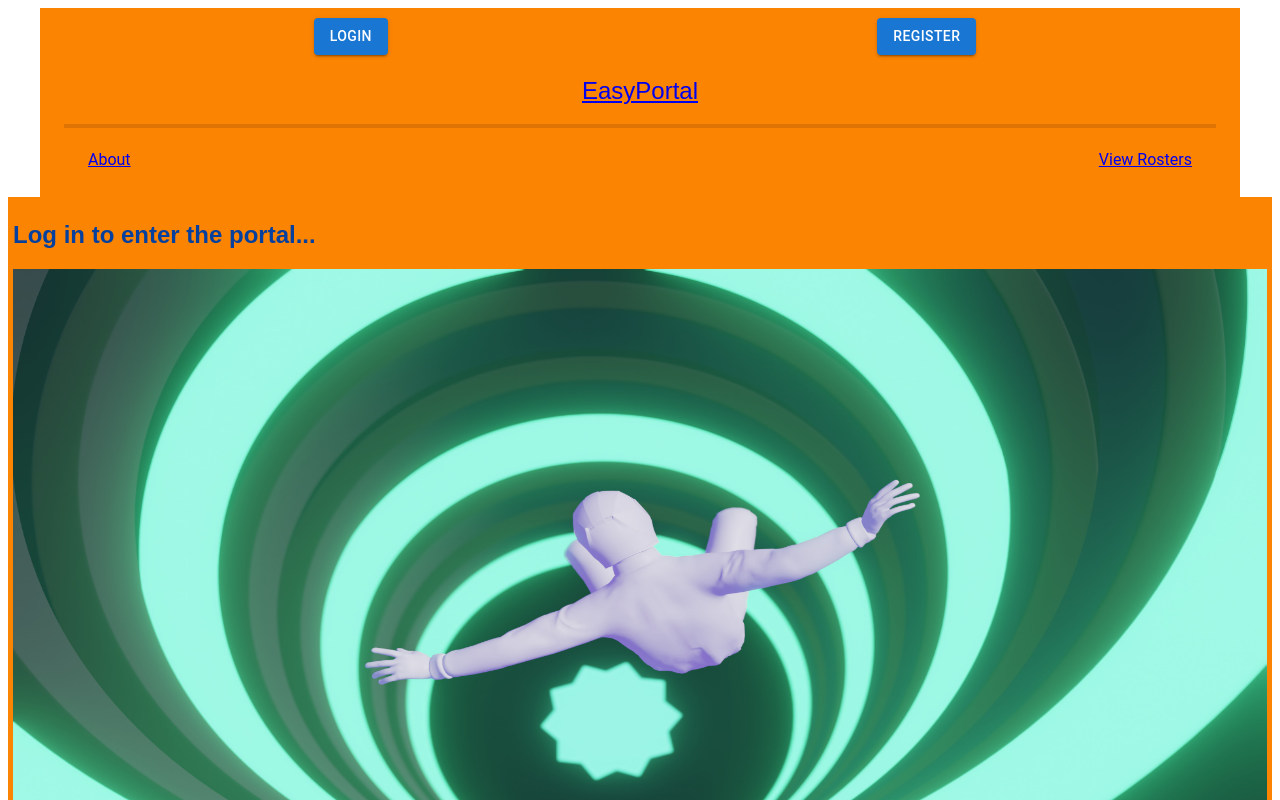
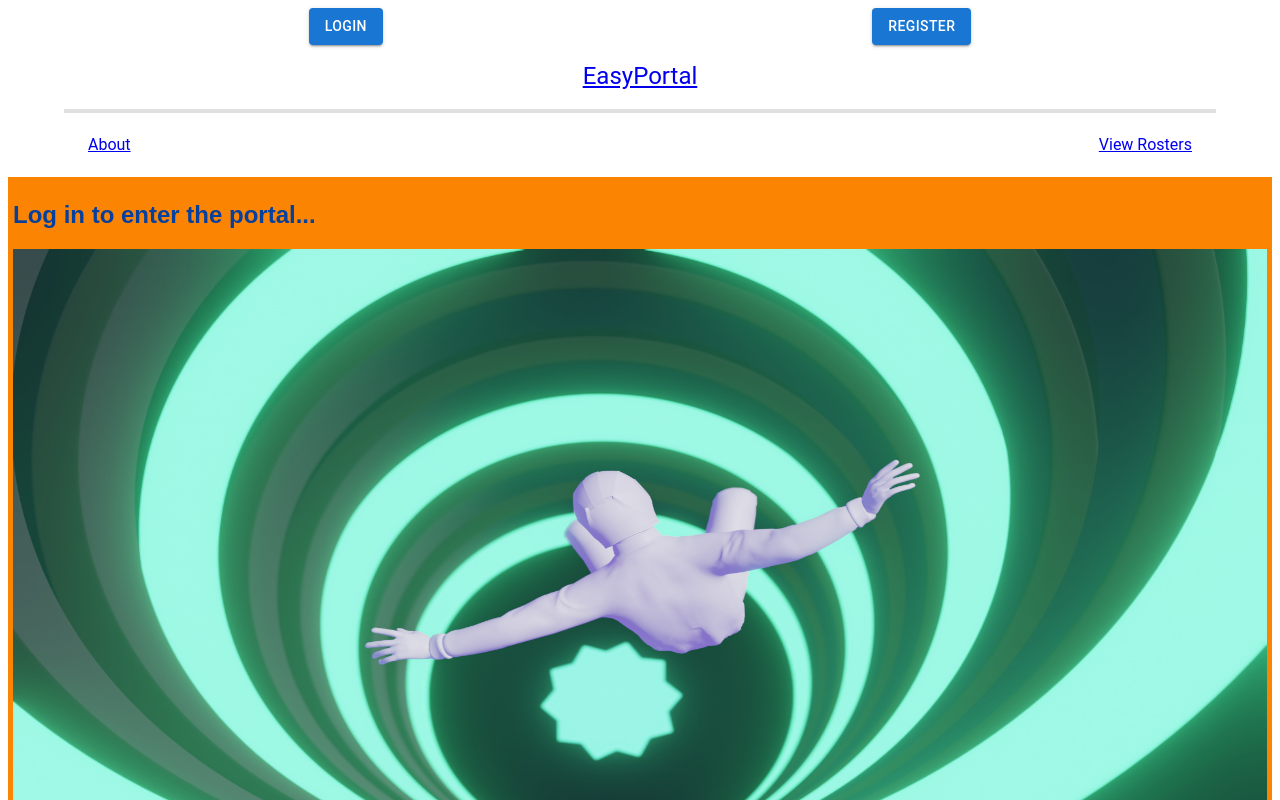
Before and after one commit to EasyPortal-Business-Management-System/EasyPortal-Client, a React (Create React App) app: page / in a window 1280 px wide. Shown: the top 800 px of the page. Built offline with nearby package versions, Linux system fonts and the light colour scheme.

Commit message:
fixed styling on header

```diff
--- a/src/App.js
+++ b/src/App.js
@@ -56,7 +56,7 @@ function App() {
   // Use ternery to operate loading page and main page
   return (
     <StateContext.Provider value={{ store, dispatch }}>
-      <Container className="ep" maxWidth='lg'>
+      <Container maxWidth='lg'>
           <LogInBar />
           <Nav title="EasyPortal"
           sections={sections}>
--- a/src/components/LogInBar.js
+++ b/src/components/LogInBar.js
@@ -19,7 +19,7 @@ export default function LogInBar() {
   }
 
   return (
-    <Box display="flex" justifyContent="space-around" className="ep" width="100%">
+    <Box display="flex" justifyContent="space-around" width="100%">
       {loggedInUser ? (
         <>
           <Typography m={2}>Hi {loggedInUser}</Typography>
--- a/src/components/Nav.js
+++ b/src/components/Nav.js
@@ -6,7 +6,7 @@ import "../App.scss";
 function Nav(props) {
     const {title, sections} = props;
     return(
-        <React.Fragment className="main">
+        <React.Fragment>
             <Toolbar sx={{borderBottom: 4, borderColor: 'divider'}}>
                 <Typography
                 components="h2"
```
